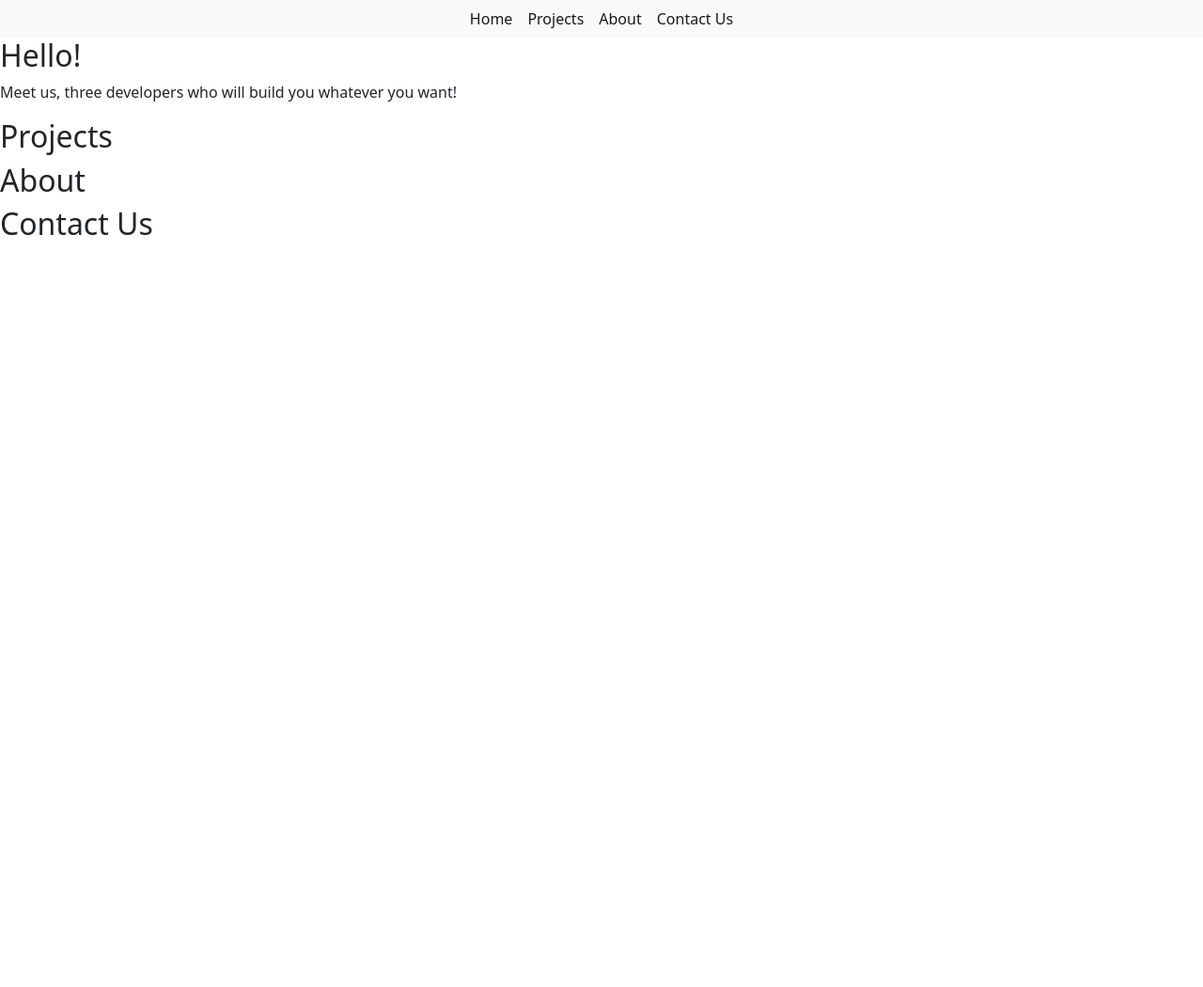
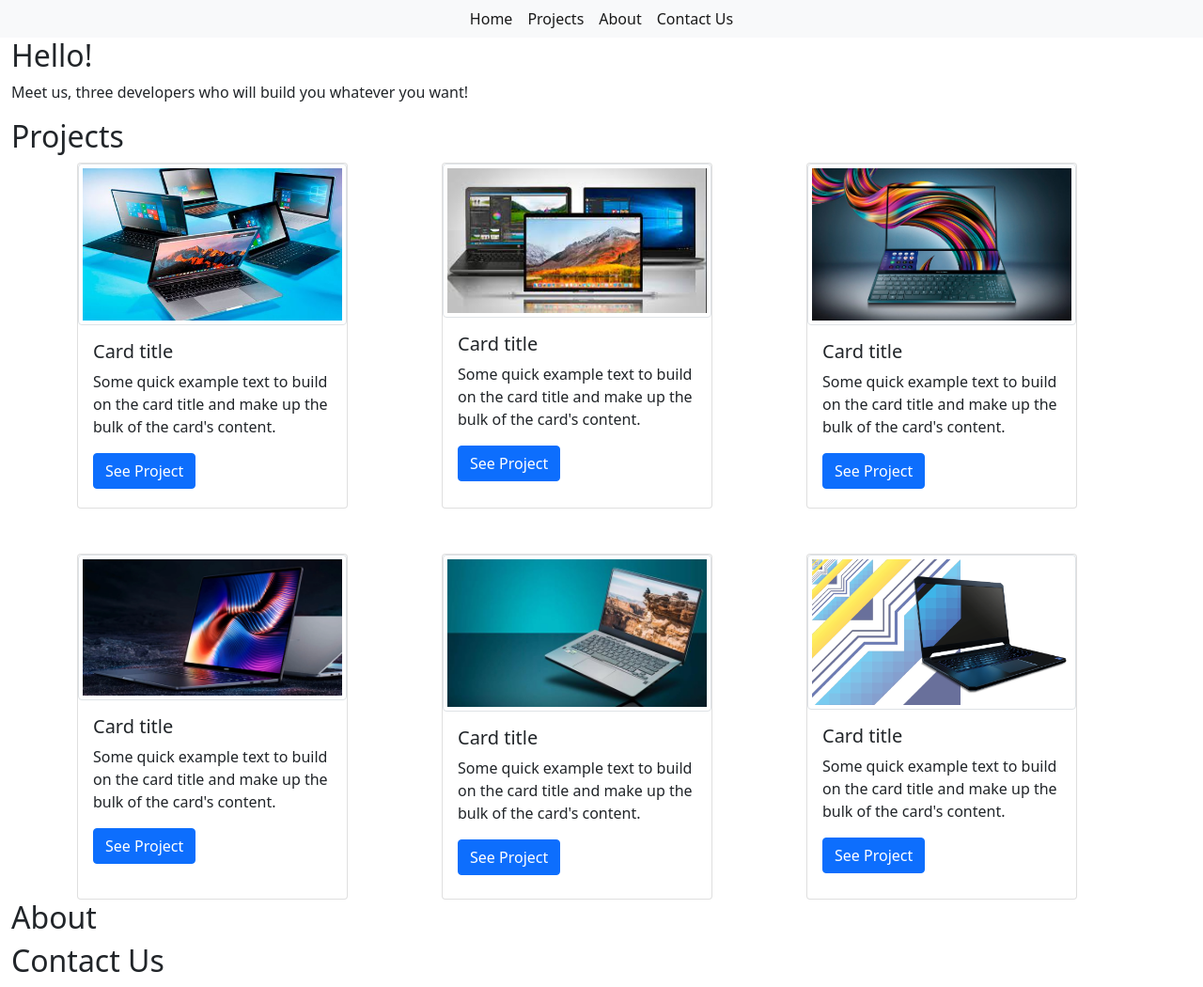
Before and after one commit to vechicin/Bootstrap-Portfolio, a website: page index.html in a window 1280 px wide. Shown: the whole page at 94% size. Before the commit the page ends 800 px from the top, so only its background shows below. Drawn offline with nearby package versions, Linux system fonts and the light colour scheme.

Commit message:
Add project cards

```diff
--- a/index.html
+++ b/index.html
@@ -30,14 +30,80 @@
     </div>
   </nav>
 
-  <main data-bs-spy="scroll" data-bs-target="#navbar">
+  <main class="container-fluid" data-bs-spy="scroll" data-bs-target="#navbar">
     <section>
       <h2 id="scrollspyHome">Hello!</h2>
       <p>Meet us, three developers who will build you whatever you want!</p>
     </section>
 
-    <section>
+    <section class="d-flex flex-column justify-content-center">
       <h2 id="scrollspyProjects">Projects</h2>
+      <div class="container">
+        <div class="row g-5">
+          <div class="col-4">
+            <div class="card" style="width: 18rem; height: 23rem;">
+              <img src="images/434MY7GBMFFSTDCJXTLKBMHRL4.jpg" class="card-img-top rounded img-thumbnail" alt="Project Image" >
+              <div class="card-body">
+                <h5 class="card-title">Card title</h5>
+                <p class="card-text">Some quick example text to build on the card title and make up the bulk of the card's content.</p>
+                <a href="#" class="btn btn-primary">See Project</a>
+              </div>
+            </div>
+          </div>
+          <div class="col-4">
+            <div class="col-4">
+              <div class="card" style="width: 18rem; height: 23rem;">
+                <img src="images/index.jpg" class="card-img-top rounded img-thumbnail" alt="Project Image" >
+                <div class="card-body">
+                  <h5 class="card-title">Card title</h5>
+                  <p class="card-text">Some quick example text to build on the card title and make up the bulk of the card's content.</p>
+                  <a href="#" class="btn btn-primary">See Project</a>
+                </div>
+              </div>
+            </div>
+          </div>
+          <div class="col-4">
+            <div class="card" style="width: 18rem; height: 23rem;">
+              <img src="images/3.jpg" class="card-img-top rounded img-thumbnail" alt="Project Image" >
+              <div class="card-body">
+                <h5 class="card-title">Card title</h5>
+                <p class="card-text">Some quick example text to build on the card title and make up the bulk of the card's content.</p>
+                <a href="#" class="btn btn-primary">See Project</a>
+              </div>
+            </div>
+          </div>
+          <div class="col-4">
+            <div class="card" style="width: 18rem; height: 23rem;">
+              <img src="images/4.webp" class="card-img-top rounded img-thumbnail" alt="Project Image" >
+              <div class="card-body">
+                <h5 class="card-title">Card title</h5>
+                <p class="card-text">Some quick example text to build on the card title and make up the bulk of the card's content.</p>
+                <a href="#" class="btn btn-primary">See Project</a>
+              </div>
+            </div>
+          </div>
+          <div class="col-4">
+            <div class="card" style="width: 18rem; height: 23rem;">
+              <img src="images/5.jpg" class="card-img-top rounded img-thumbnail" alt="Project Image" >
+              <div class="card-body">
+                <h5 class="card-title">Card title</h5>
+                <p class="card-text">Some quick example text to build on the card title and make up the bulk of the card's content.</p>
+                <a href="#" class="btn btn-primary">See Project</a>
+              </div>
+            </div>
+          </div>
+          <div class="col-4">
+            <div class="card" style="width: 18rem; height: 23rem;">
+              <img src="images/6.png" class="card-img-top rounded img-thumbnail" alt="Project Image" >
+              <div class="card-body">
+                <h5 class="card-title">Card title</h5>
+                <p class="card-text">Some quick example text to build on the card title and make up the bulk of the card's content.</p>
+                <a href="#" class="btn btn-primary">See Project</a>
+              </div>
+            </div>
+          </div>
+        </div>
+      </div>
     </section>
 
     <section>
```
Also changed, not shown: images/3.jpg (added), images/4.webp (added), images/434MY7GBMFFSTDCJXTLKBMHRL4.jpg (added), images/5.jpg (added), images/6.png (added), images/index.jpg (added).
